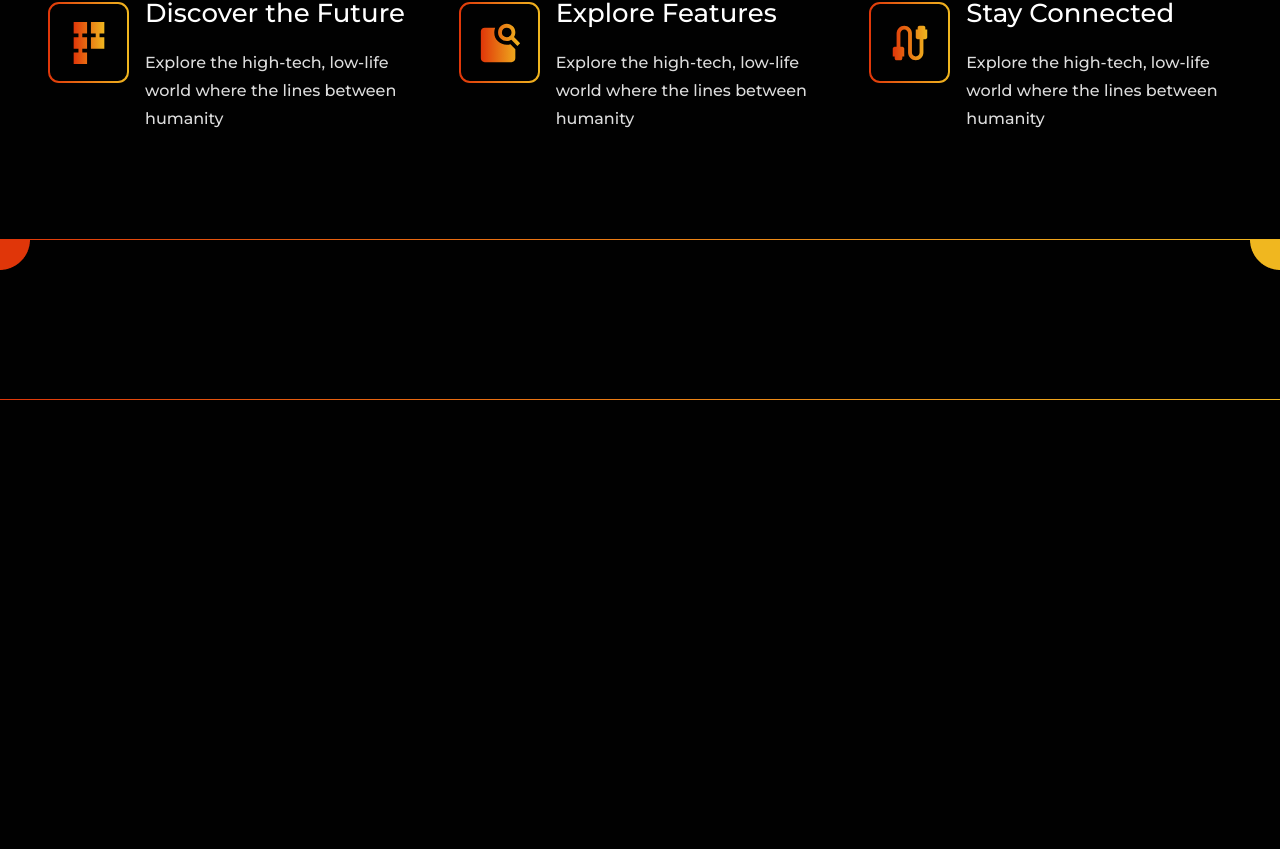
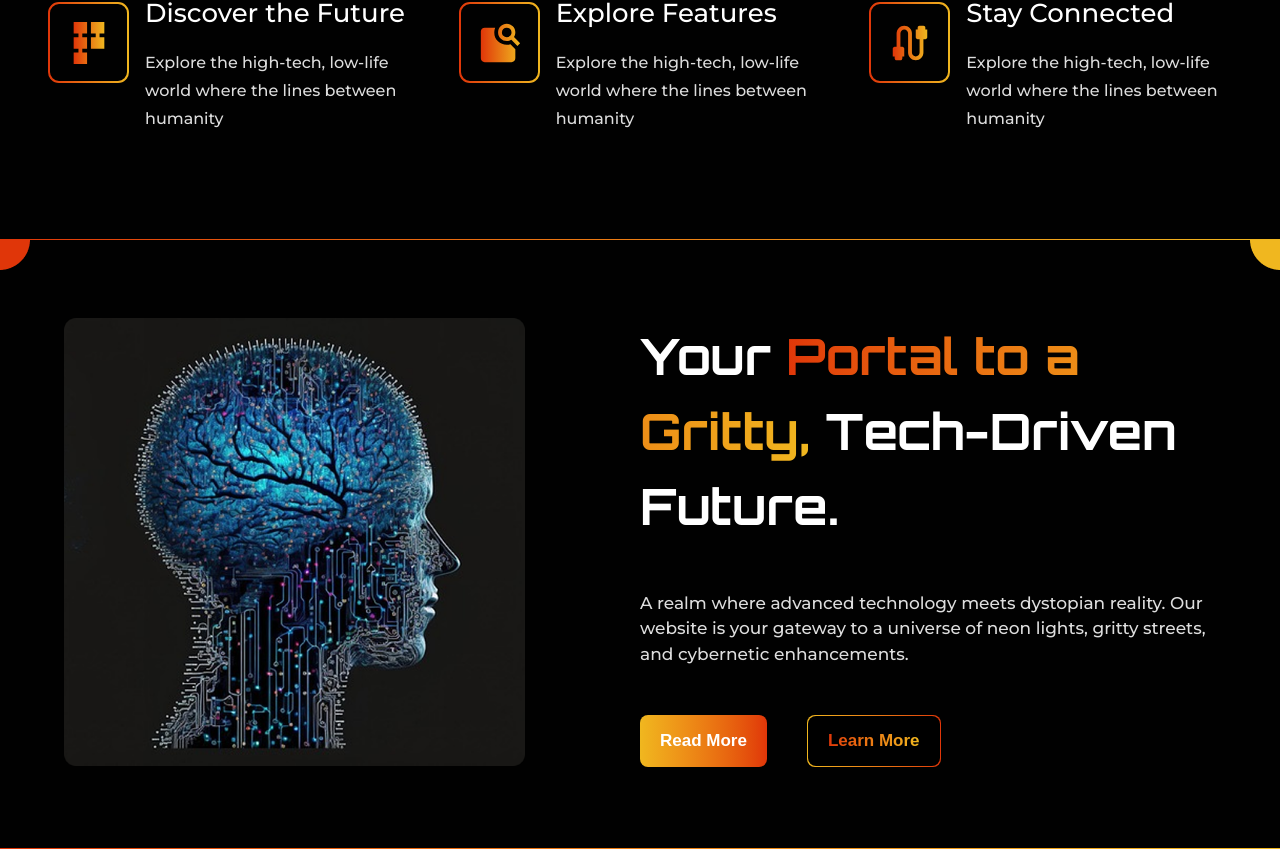
Before and after one commit to motasimdev/cyber-punk-nextJs, a Next.js app: page / in a window 1280 px wide. Shown: the part 4241-5090 px from the top of the page. Before the commit the page ends 4641 px from the top, so only its background shows below. Built offline with nearby package versions, Linux system fonts and the light colour scheme.

Commit message:
goals done

```diff
--- /dev/null
+++ b/src/components/layouts/Footer.jsx
@@ -0,0 +1,16 @@
+import React from 'react'
+import Container from '../Container'
+
+const Footer = () => {
+  return (
+    <>
+    <section>
+        <Container>
+            <div className=""></div>
+        </Container>
+    </section>
+    </>
+  )
+}
+
+export default Footer
--- a/src/components/layouts/Goals.jsx
+++ b/src/components/layouts/Goals.jsx
@@ -1,16 +1,45 @@
-import React from 'react'
-import Container from '../Container'
+import React from "react";
+import Container from "../Container";
+import Image from "next/image";
+import imageBg from "../../assets/imageBg.png";
+import { montserrat, orbitron } from "../../../fonts/Font";
 
 const Goals = () => {
   return (
     <>
-    <section className={"relative before:absolute before:h-px before:w-full before:content-'' before:bg-linear-to-r before:from-[#e03609] before:to-[#f0b71f] before:-bottom-0.5 before:left-0 py-20"}>
+      <section
+        className={
+          "relative before:absolute before:h-px before:w-full before:content-'' before:bg-linear-to-r before:from-[#e03609] before:to-[#f0b71f] before:-bottom-0.5 before:left-0 py-20"
+        }
+      >
         <Container>
-            <div className=""></div>
+          <div className="flex px-16 items-center justify-between">
+            <div className="w-[40%]">
+              <Image src={imageBg} alt="image" className="w-full" />
+            </div>
+            <div className="w-[50%]">
+              <h4
+                className={`${orbitron.className} font-bold text-[50px] text-white`}
+              >
+                Your <span className=" text-transparent bg-clip-text bg-linear-to-r from-[#e03609] to-[#f0b71f]">Portal to a Gritty,</span> Tech-Driven Future.
+              </h4>
+              <p className={`${montserrat.className} py-12 font-medium text-[17px] text-[#dddddd]`}>A realm where advanced technology meets dystopian reality. Our website is your gateway to a universe of neon lights, gritty streets, and cybernetic enhancements. </p>
+              <div className="flex gap-x-10">
+                <button className="bg-linear-to-r from-[#f0b71f] to-[#e03609] px-5 py-3 text-[17px] font-semibold text-white rounded-lg hover:bg-linear-to-r hover:from-[#e03609] hover:to-[#f0b71f] transition-colors duration-700 cursor-pointer">
+                    Read More
+                  </button>
+                  <div className="group bg-linear-to-r from-[#f0b71f] to-[#e03609] p-px rounded-lg">
+                    <button className="bg-black px-5 py-3 text-[17px] font-semibold text-white rounded-lg hover:bg-linear-to-r hover:from-[#e03609] hover:to-[#f0b71f] transition-colors duration-700 cursor-pointer ">
+                    <span className=" text-transparent bg-clip-text bg-linear-to-r from-[#e03609] to-[#f0b71f] group-hover:text-white transition-colors duration-500">Learn More</span>
+                  </button>
+                  </div>
+              </div>
+            </div>
+          </div>
         </Container>
-    </section>
+      </section>
     </>
-  )
-}
+  );
+};
 
-export default Goals
+export default Goals;
```
Also changed, not shown: src/components/layouts/About.jsx (line endings or trailing spaces).
